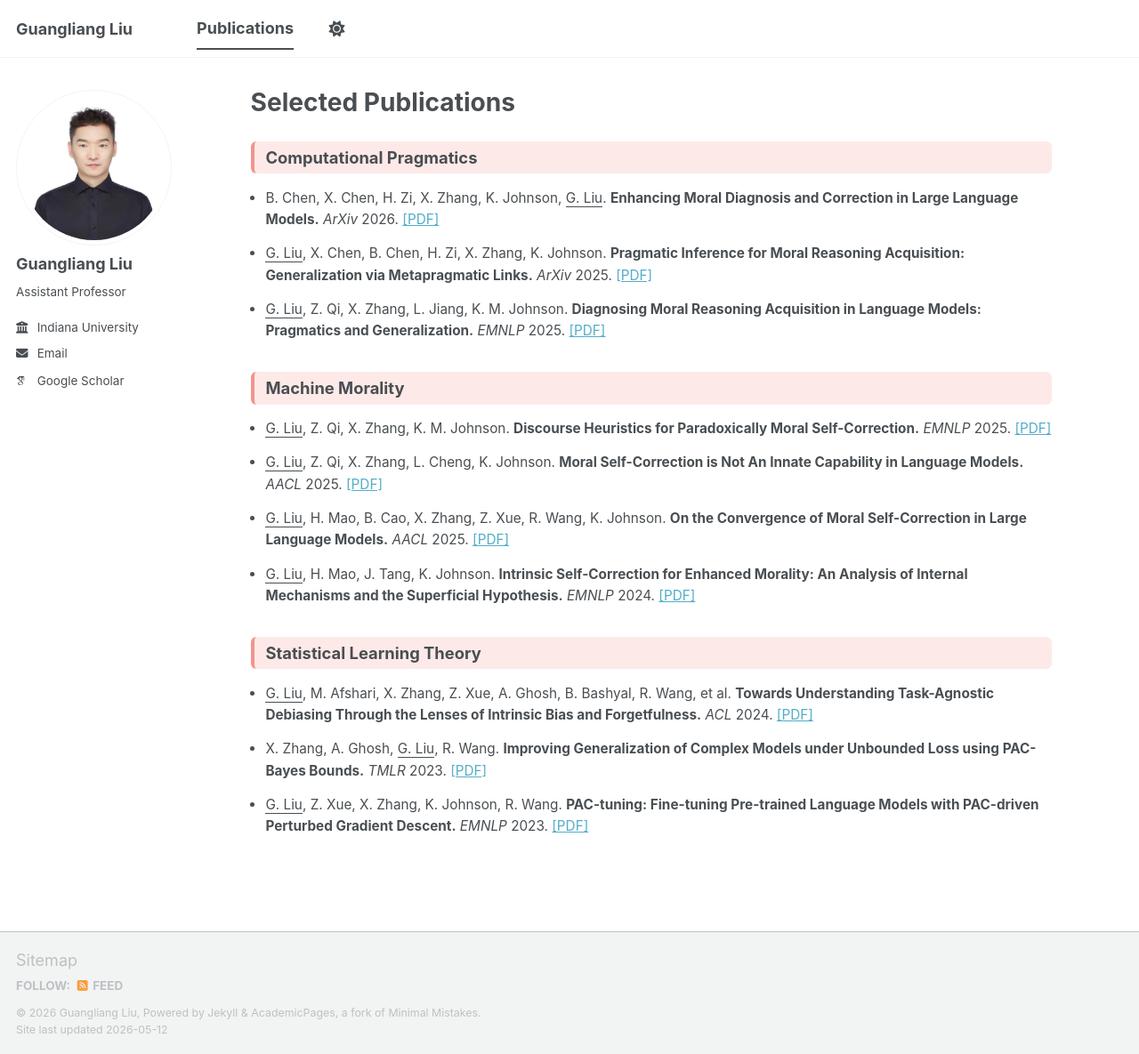
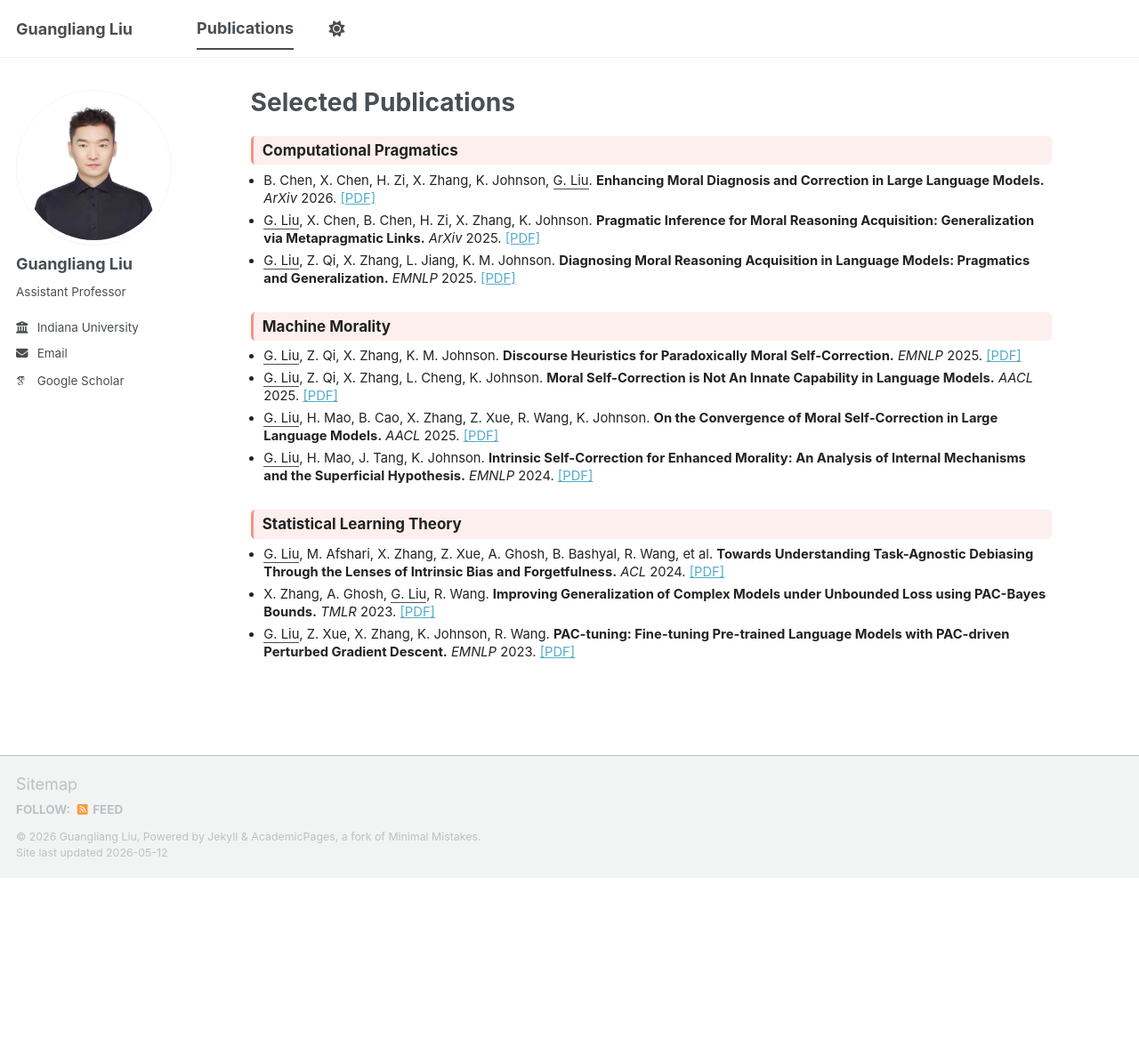
Before and after one commit to guangliang-nlp/guangliang-nlp.github.io, a Jekyll site: the page built from _pages/publications.html, in a window 1280 px wide and 1185 px high. Shown: the whole window at 89% size. Built offline with Jekyll 4.4.1, drawn with Linux system fonts in a browser that asks for light colours; some web fonts are replaced; a script bundle is joined from its source files by our own code; library files that are not in the unit come from our copies.

Commit message:
Update publications.html

```diff
--- a/_pages/publications.html
+++ b/_pages/publications.html
@@ -6,40 +6,42 @@ author_profile: true
 ---
 
 <div style="
-  font-size:0.85em;
-  line-height:1.6;
+  font-size:0.82em;
+  line-height:1.35;
   max-width:900px;
+  color:#222;
 ">
 
-<!-- Section 1 -->
+<!-- ===================== SECTION 1 ===================== -->
 <h2 style="
-  font-size:1.2em;
-  background-color:rgba(242,139,130,0.18);
-  padding:0.4em 0.7em;
-  border-left:4px solid rgba(242,139,130,0.9);
-  border-radius:6px;
-  margin-top:1.6em;
+  font-size:1.15em;
+  background-color:rgba(242,139,130,0.14);
+  padding:0.35em 0.6em;
+  border-left:3px solid rgba(242,139,130,0.9);
+  border-radius:5px;
+  margin-top:1.4em;
+  margin-bottom:0.5em;
 ">
   Computational Pragmatics
 </h2>
 
-<ul style="padding-left:1.1em;">
+<ul style="padding-left:1.0em; margin-top:0;">
 
-  <li style="margin-bottom:0.9em;">
+  <li style="margin-bottom:0.35em;">
     B. Chen, X. Chen, H. Zi, X. Zhang, K. Johnson, <u>G. Liu</u>.
     <strong>Enhancing Moral Diagnosis and Correction in Large Language Models.</strong>
     <em>ArXiv</em> 2026.
     <a href="https://arxiv.org/abs/2601.03079">[PDF]</a>
   </li>
 
-  <li style="margin-bottom:0.9em;">
+  <li style="margin-bottom:0.35em;">
     <u>G. Liu</u>, X. Chen, B. Chen, H. Zi, X. Zhang, K. Johnson.
     <strong>Pragmatic Inference for Moral Reasoning Acquisition: Generalization via Metapragmatic Links.</strong>
     <em>ArXiv</em> 2025.
     <a href="https://arxiv.org/abs/2509.24102">[PDF]</a>
   </li>
 
-  <li style="margin-bottom:0.9em;">
+  <li style="margin-bottom:0.35em;">
     <u>G. Liu</u>, Z. Qi, X. Zhang, L. Jiang, K. M. Johnson.
     <strong>Diagnosing Moral Reasoning Acquisition in Language Models: Pragmatics and Generalization.</strong>
     <em>EMNLP</em> 2025.
@@ -48,43 +50,43 @@ author_profile: true
 
 </ul>
 
-
-<!-- Section 2 -->
+<!-- ===================== SECTION 2 ===================== -->
 <h2 style="
-  font-size:1.2em;
-  background-color:rgba(242,139,130,0.18);
-  padding:0.4em 0.7em;
-  border-left:4px solid rgba(242,139,130,0.9);
-  border-radius:6px;
-  margin-top:1.8em;
+  font-size:1.15em;
+  background-color:rgba(242,139,130,0.14);
+  padding:0.35em 0.6em;
+  border-left:3px solid rgba(242,139,130,0.9);
+  border-radius:5px;
+  margin-top:1.6em;
+  margin-bottom:0.5em;
 ">
   Machine Morality
 </h2>
 
-<ul style="padding-left:1.1em;">
+<ul style="padding-left:1.0em; margin-top:0;">
 
-  <li style="margin-bottom:0.9em;">
+  <li style="margin-bottom:0.35em;">
     <u>G. Liu</u>, Z. Qi, X. Zhang, K. M. Johnson.
     <strong>Discourse Heuristics for Paradoxically Moral Self-Correction.</strong>
     <em>EMNLP</em> 2025.
     <a href="https://arxiv.org/abs/2507.00985">[PDF]</a>
   </li>
 
-  <li style="margin-bottom:0.9em;">
+  <li style="margin-bottom:0.35em;">
     <u>G. Liu</u>, Z. Qi, X. Zhang, L. Cheng, K. Johnson.
     <strong>Moral Self-Correction is Not An Innate Capability in Language Models.</strong>
     <em>AACL</em> 2025.
     <a href="https://arxiv.org/abs/2410.20513">[PDF]</a>
   </li>
 
-  <li style="margin-bottom:0.9em;">
+  <li style="margin-bottom:0.35em;">
     <u>G. Liu</u>, H. Mao, B. Cao, X. Zhang, Z. Xue, R. Wang, K. Johnson.
     <strong>On the Convergence of Moral Self-Correction in Large Language Models.</strong>
     <em>AACL</em> 2025.
     <a href="https://aclanthology.org/2025.ijcnlp-long.63/">[PDF]</a>
   </li>
 
-  <li style="margin-bottom:0.9em;">
+  <li style="margin-bottom:0.35em;">
     <u>G. Liu</u>, H. Mao, J. Tang, K. Johnson.
     <strong>Intrinsic Self-Correction for Enhanced Morality: An Analysis of Internal Mechanisms and the Superficial Hypothesis.</strong>
     <em>EMNLP</em> 2024.
@@ -93,36 +95,36 @@ author_profile: true
 
 </ul>
 
-
-<!-- Section 3 -->
+<!-- ===================== SECTION 3 ===================== -->
 <h2 style="
-  font-size:1.2em;
-  background-color:rgba(242,139,130,0.18);
-  padding:0.4em 0.7em;
-  border-left:4px solid rgba(242,139,130,0.9);
-  border-radius:6px;
-  margin-top:1.8em;
+  font-size:1.15em;
+  background-color:rgba(242,139,130,0.14);
+  padding:0.35em 0.6em;
+  border-left:3px solid rgba(242,139,130,0.9);
+  border-radius:5px;
+  margin-top:1.6em;
+  margin-bottom:0.5em;
 ">
   Statistical Learning Theory
 </h2>
 
-<ul style="padding-left:1.1em;">
+<ul style="padding-left:1.0em; margin-top:0;">
 
-  <li style="margin-bottom:0.9em;">
+  <li style="margin-bottom:0.35em;">
     <u>G. Liu</u>, M. Afshari, X. Zhang, Z. Xue, A. Ghosh, B. Bashyal, R. Wang, et al.
     <strong>Towards Understanding Task-Agnostic Debiasing Through the Lenses of Intrinsic Bias and Forgetfulness.</strong>
     <em>ACL</em> 2024.
     <a href="https://aclanthology.org/2024.findings-acl.109/">[PDF]</a>
   </li>
 
-  <li style="margin-bottom:0.9em;">
+  <li style="margin-bottom:0.35em;">
     X. Zhang, A. Ghosh, <u>G. Liu</u>, R. Wang.
     <strong>Improving Generalization of Complex Models under Unbounded Loss using PAC-Bayes Bounds.</strong>
     <em>TMLR</em> 2023.
     <a href="https://openreview.net/pdf?id=MP8bmxvWt6">[PDF]</a>
   </li>
 
-  <li style="margin-bottom:0.9em;">
+  <li style="margin-bottom:0.35em;">
     <u>G. Liu</u>, Z. Xue, X. Zhang, K. Johnson, R. Wang.
     <strong>PAC-tuning: Fine-tuning Pre-trained Language Models with PAC-driven Perturbed Gradient Descent.</strong>
     <em>EMNLP</em> 2023.
```
